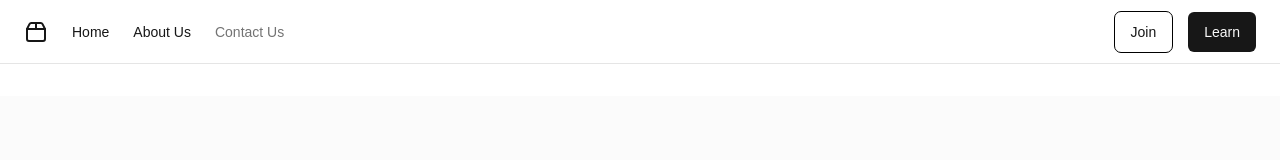
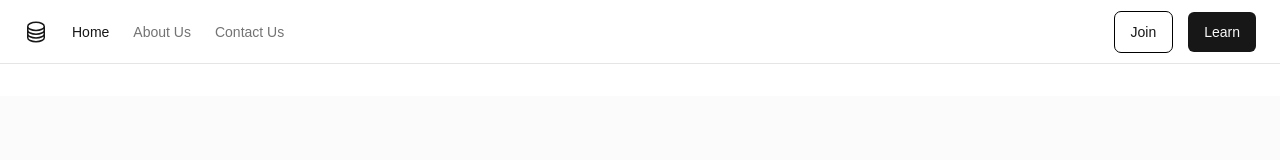
Before and after one commit to silvsilvsilv/juanhub-next, a Next.js app: page / in a window 1280 px wide. Shown: the top 160 px of the page. Built offline with nearby package versions, Linux system fonts and the light colour scheme.

Commit message:
homepage done

```diff
--- a/app/page.tsx
+++ b/app/page.tsx
@@ -1,10 +1,10 @@
 import Link from "next/link"
-import { Package2 } from "lucide-react"
+// import { Package2 } from "lucide-react"
 
 // import { Card } from "@/components/ui/card"
 import { Button } from "@/components/ui/button"
 
-
+import DBIcon from "../components/ui/dbicon";
 
 import Homepage from "@/components/Homepage"
 import Footer from "@/components/Footer"
@@ -20,15 +20,15 @@ function Home() {
       <header className="sticky top-0 flex h-16 items-center gap-4 border-b bg-white px-4 md:px-6 mb-8">
         <nav className="hidden flex-col gap-6 text-lg font-medium md:flex md:flex-row md:items-center md:gap-5 md:text-sm lg:gap-6 text-nowrap">
           <Link
-            href="#"
+            href="/"
             className="flex items-center gap-2 text-lg font-semibold md:text-base"
           >
-            <Package2 className="h-6 w-6" />
+            <DBIcon/>
             <span className="sr-only">Juan Hub</span>
           </Link>
 
           <Link
-            href=""
+            href="/"
             className="text-foreground transition-colors hover:text-foreground"
           >
             Home
@@ -36,7 +36,7 @@ function Home() {
 
           <Link
             href="#about"
-            className="text-foreground transition-colors hover:text-foreground"
+            className="text-muted-foreground transition-colors hover:text-foreground"
           >
             About Us
           </Link>
--- a/components/CTA.tsx
+++ b/components/CTA.tsx
@@ -4,7 +4,8 @@ import {Button} from './ui/button';
 export default function CTA(){
     return(
         <>
-            <section className="flex min-h-[calc(100vh_-_theme(spacing.16))] flex-1 flex-col gap-4 bg-muted/40 p-4 md:gap-8 md:p-10">
+            <div id="contact" className="mb-14 bg-muted/40"></div>
+            <section className="flex min-h-[calc(100vh_-_theme(spacing.16))] flex-1 flex-col gap-4 bg-muted/40 p-4 md:gap-8 md:p-10" >
                 <div className="columns-2 container mx-auto px-4 py-8">
 
                     <div>
--- a/components/Footer.tsx
+++ b/components/Footer.tsx
@@ -21,16 +21,16 @@ export default function Footer(){
                         <h3 className="text-xl font-bold">Quick Links</h3>
                         <ul>
                             <li><a href="/" className="hover:text-gray-300">Home Page</a></li>
-                            <li><a href="/" className="hover:text-gray-300">About Us</a></li>
-                            <li><a href="/" className="hover:text-gray-300">Contact Us</a></li>
+                            <li><a href="#about" className="hover:text-gray-300">About Us</a></li>
+                            <li><a href="#contact" className="hover:text-gray-300">Contact Us</a></li>
                         </ul>
                     </div>
                     <div className="mb-4 md:mb-0">
                         <h3 className="text-xl font-bold">Connect With Us</h3>
                         <ul className="flex space-x-4">
-                            <li><a href="/" className="hover:text-gray-300"><FacebookIcon /></a></li>
-                            <li><a href="/" className="hover:text-gray-300"><InstagramIcon/></a></li>
-                            <li><a href="/" className="hover:text-gray-300"><LinkedinIcon/></a></li>
+                            <li><a href="/" className="hover:text-gray-300" title="Facebook"><FacebookIcon /></a></li>
+                            <li><a href="/" className="hover:text-gray-300" title="Instagram"><InstagramIcon/></a></li>
+                            <li><a href="/" className="hover:text-gray-300" title="LinkedIn"><LinkedinIcon/></a></li>
                         </ul>
                     </div>
                     <div className="mb-4 md:mb-0">
@@ -43,7 +43,6 @@ export default function Footer(){
                     <ul className="flex justify-center space-x-2 mt-2">
                         <li><a href="/" className="hover:text-gray-300">Privacy Policy</a></li>
                         <li><a href="/" className="hover:text-gray-300">Terms of Service</a></li>
-
                         <li><a href="/" className="hover:text-gray-300">Cookie Settings</a></li>
                     </ul>
                 </div>
```
